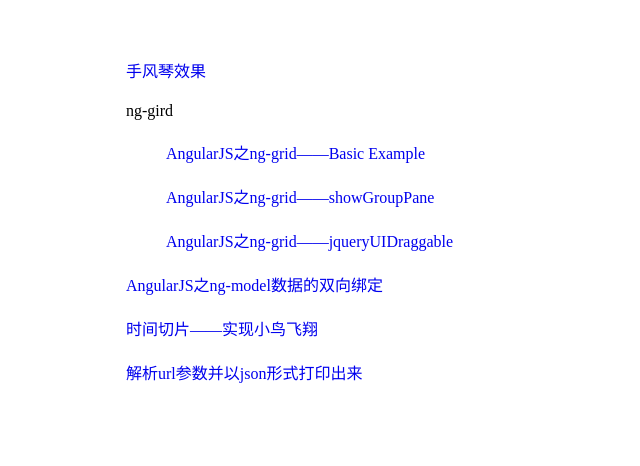
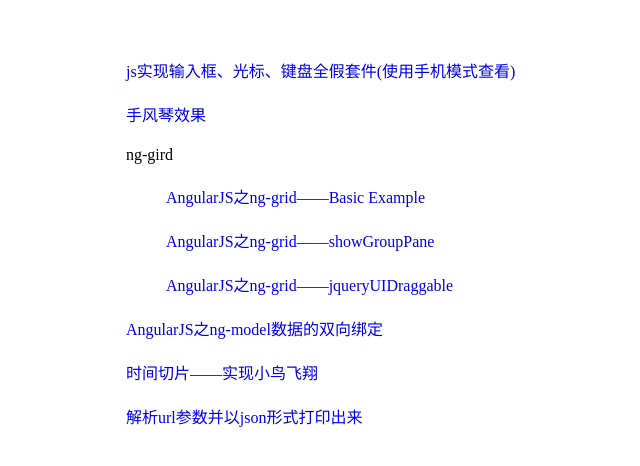
Before and after one commit to DaisyWang88/DaisyWang88.github.io, a plain HTML site: page demos/tpl.html in a window 1280 px wide. Shown: the whole page, without its empty margins (304-944 px from the left). Drawn offline with Linux system fonts and the light colour scheme.

Commit message:
添加js数字键盘demo

```diff
--- a/demos/tpl.html
+++ b/demos/tpl.html
@@ -24,6 +24,9 @@
 <body>
     <div class="content">
     <ul>
+        <li>
+            <a  target="_blank" href="http://sandbox.runjs.cn/show/mvjrcagy">js实现输入框、光标、键盘全假套件(使用手机模式查看)</a>
+        </li>
         <li>
             <a href="accordion.html">手风琴效果</a>
         </li>
```
